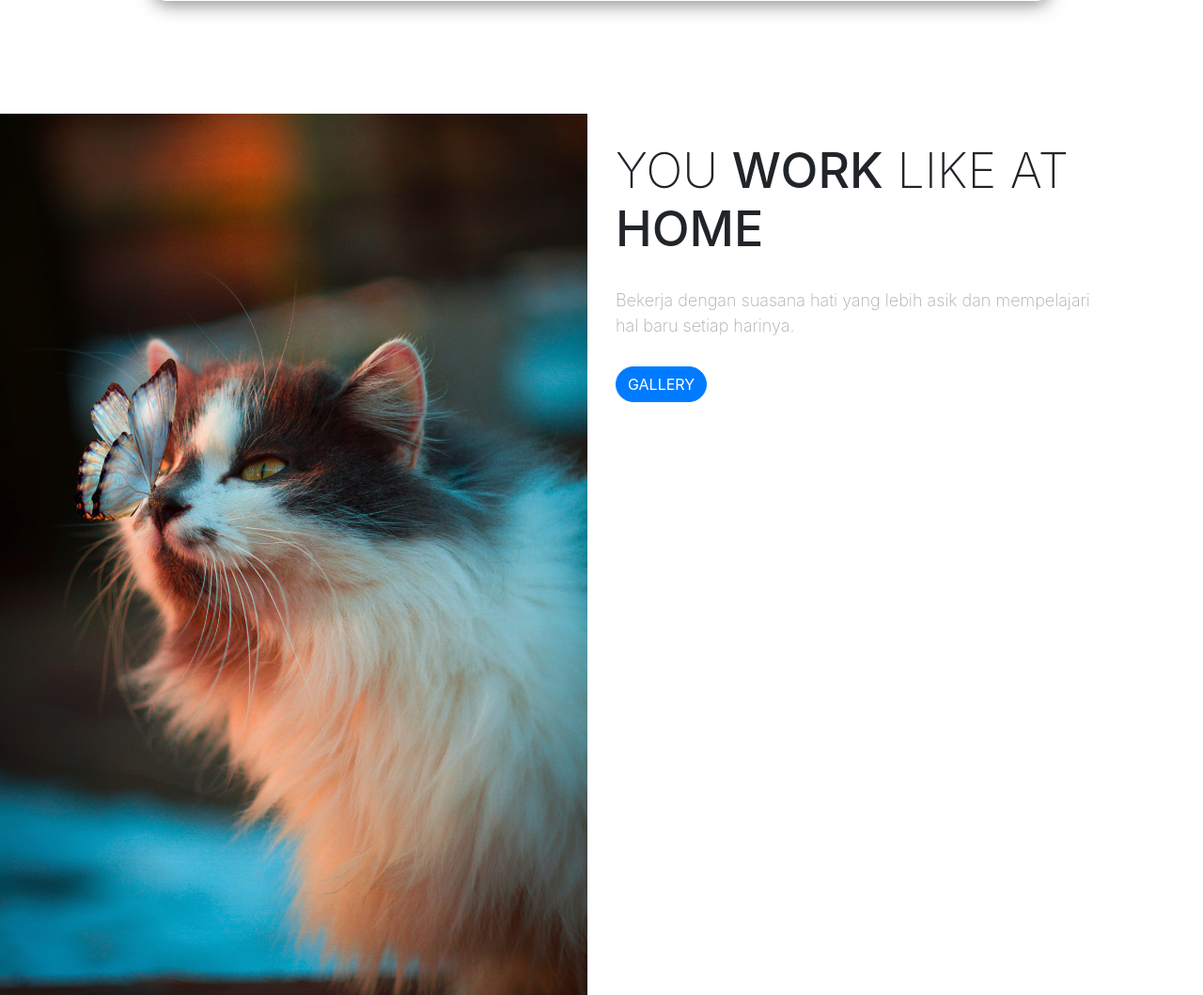
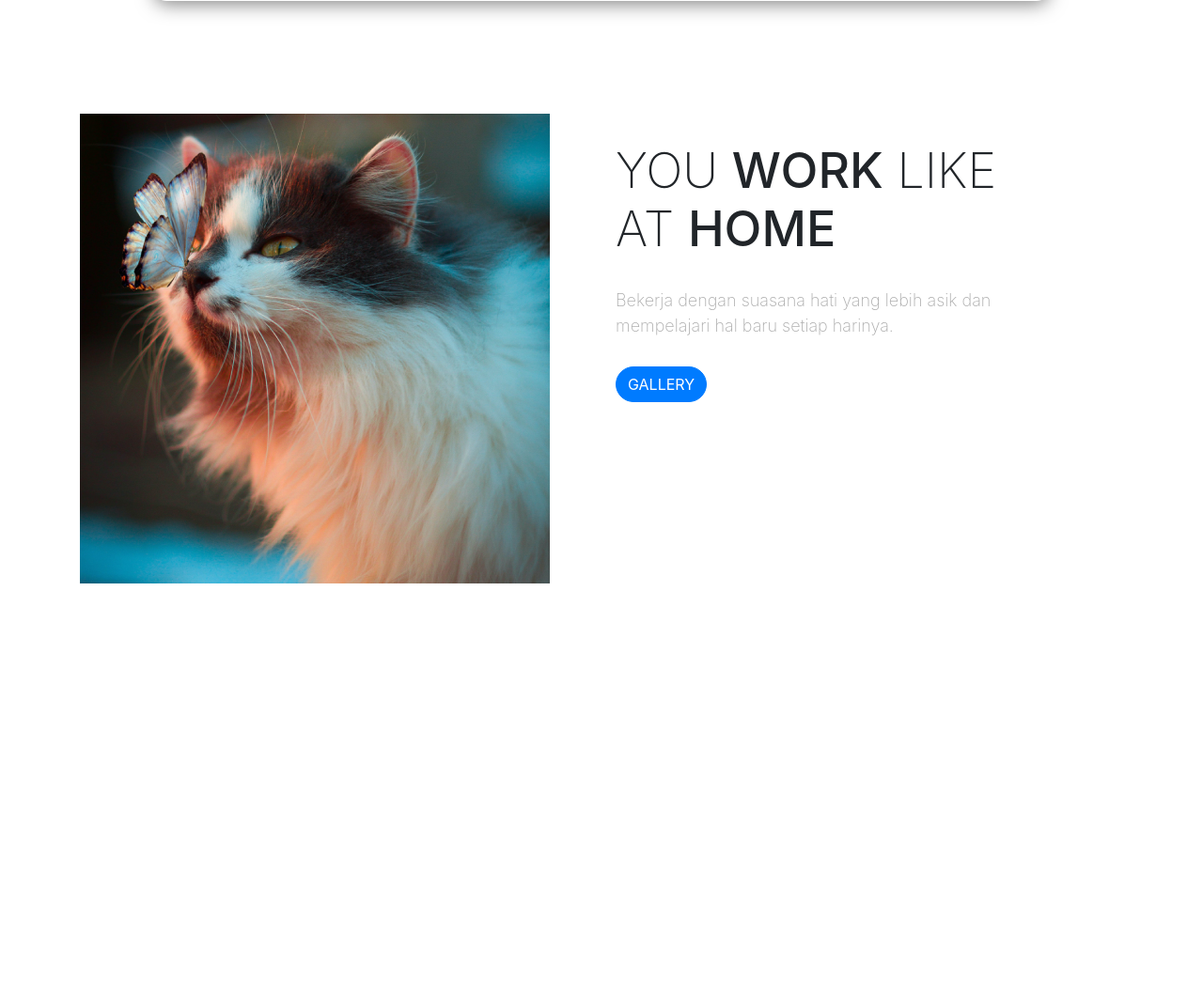
Before and after one commit to Sahrul-ux/bootsrap42021, a PHP site: page / in a window 1280 px wide. Shown: the part 830-1889 px from the top of the page at 94% size. After the commit the page ends 1451 px from the top, so only its background shows below. Run offline with PHP 8.4, Linux system fonts and the light colour scheme; some web fonts are replaced.

Commit message:
mengatur working space kedalam container

```diff
--- a/index.php
+++ b/index.php
@@ -73,13 +73,10 @@
 
         </div>
         <!-- akhir info panel -->
-    </div>
-    <!-- akhir container -->
-
         <!-- working space  -->
         <div class="row workingspace">
             <div class="col-lg-6">
-            <img src="img/kucingkupukupu.jpg" alt="kucingkupu-kupu" class="img-fluid">
+                <img src="img/workingspace.png" alt="kucingkupu-kupu" class="img-fluid">
             </div>
             <div class="col-lg-5">
                 <h3>You <span>work</span> like at <span>home</span></h3>
@@ -89,6 +86,10 @@
             </div>
         </div>
         <!-- akhir working space -->
+
+    </div>
+    <!-- akhir container -->
+
 
 
 
--- a/style.css
+++ b/style.css
@@ -79,6 +79,8 @@
 }
 
 
+
+
 /* desktop-version */
 @media (min-width: 992px) {
 
@@ -116,6 +118,8 @@
         margin: 30px 0;
     }
 
+
+
     /* utility */
     .tombol {
         text-transform: uppercase;
```
Also changed, not shown: img/workingspace.png (added). Lines whose indentation alone changed are shown as unchanged.
